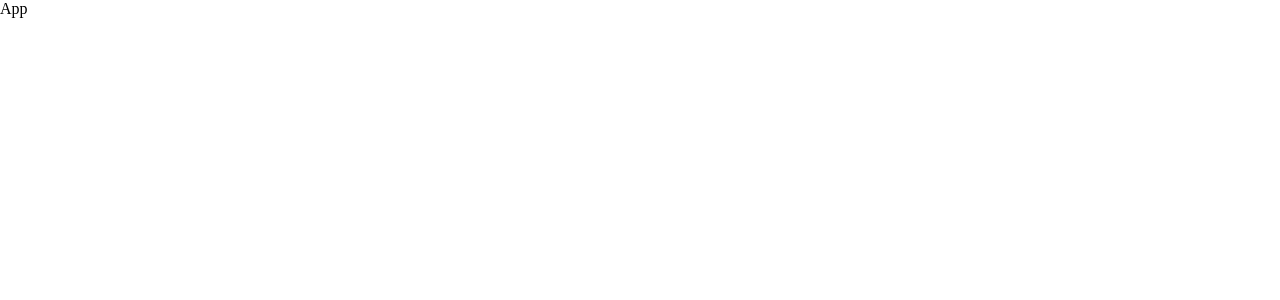
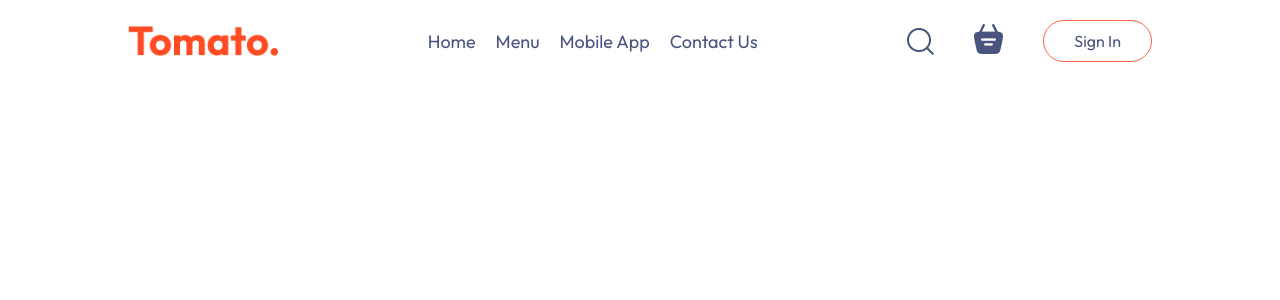
Before and after one commit to TTharushiPathiranage/community_project, a React (Vite) app in the folder frontend/: page / in a window 1280 px wide. Shown: the top 300 px of the page. Built offline with nearby package versions, Linux system fonts and the light colour scheme.

Commit message:
adding navbar

```diff
--- a/frontend/src/App.jsx
+++ b/frontend/src/App.jsx
@@ -1,9 +1,12 @@
-import React from 'react'
+import React from "react";
+import NavBar from "./components/NavBar/NavBar";
 
 const App = () => {
   return (
-    <div>App</div>
-  )
-}
+    <div className="app">
+      <NavBar />
+    </div>
+  );
+};
 
-export default App
+export default App;
--- /dev/null
+++ b/frontend/src/components/NavBar/NavBar.css
@@ -0,0 +1,35 @@
+.navbar {
+  padding: 20px 0;
+  display: flex;
+  justify-content: space-between;
+  align-items: center;
+}
+.navbar .logo {
+  width: 150px;
+}
+.navbar-menu {
+  display: flex;
+  list-style: none;
+  gap: 20px;
+  color: #49557e;
+  font-size: 18px;
+}
+.navbar-right {
+  display: flex;
+  align-items: center;
+  gap: 40px;
+}
+.navbar button {
+  background: transparent;
+  font-size: 16px;
+  color: #49557e;
+  border: 1px solid tomato;
+  padding: 10px 30px;
+  border-radius: 50px;
+  cursor: pointer;
+  transition: 0.3s;
+}
+
+.navbar button:hover {
+  background-color: #fff4f2;
+}
--- /dev/null
+++ b/frontend/src/components/NavBar/NavBar.jsx
@@ -0,0 +1,27 @@
+import React from "react";
+import "./NavBar.css";
+import { assets } from "../../assets/assets";
+
+const NavBar = () => {
+  return (
+    <div className="navbar">
+      <img src={assets.logo} className="logo"></img>
+      <ul className="navbar-menu">
+        <li>Home</li>
+        <li>Menu</li>
+        <li>Mobile App</li>
+        <li>Contact Us</li>
+      </ul>
+      <div className="navbar-right">
+        <img src={assets.search_icon} alt="" />
+        <div className="navbar-search-icon">
+          <img src={assets.basket_icon} alt="" />
+          <div className="dot"></div>
+        </div>
+        <button>Sign In</button>
+      </div>
+    </div>
+  );
+};
+
+export default NavBar;
--- a/frontend/src/index.css
+++ b/frontend/src/index.css
@@ -1,14 +1,20 @@
-*{
+@import url("https://fonts.googleapis.com/css2?family=Outfit:wght@100..900&display=swap");
+* {
   padding: 0;
   margin: 0;
   box-sizing: border-box;
+  font-family: Outfit;
 }
 
-body{
+body {
   min-height: 100vh;
 }
 
-a{
+a {
   text-decoration: none;
   color: inherit;
 }
+.app {
+  width: 80%;
+  margin: auto;
+}
```
